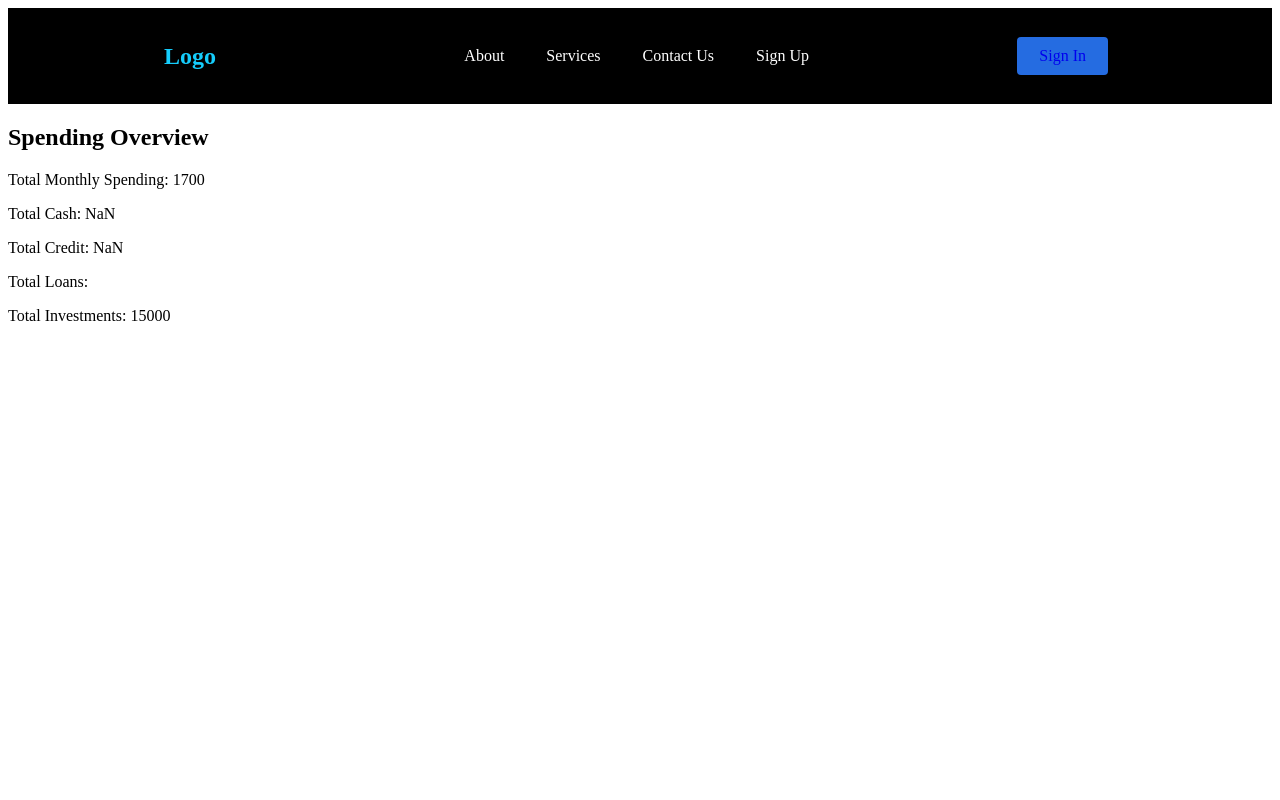
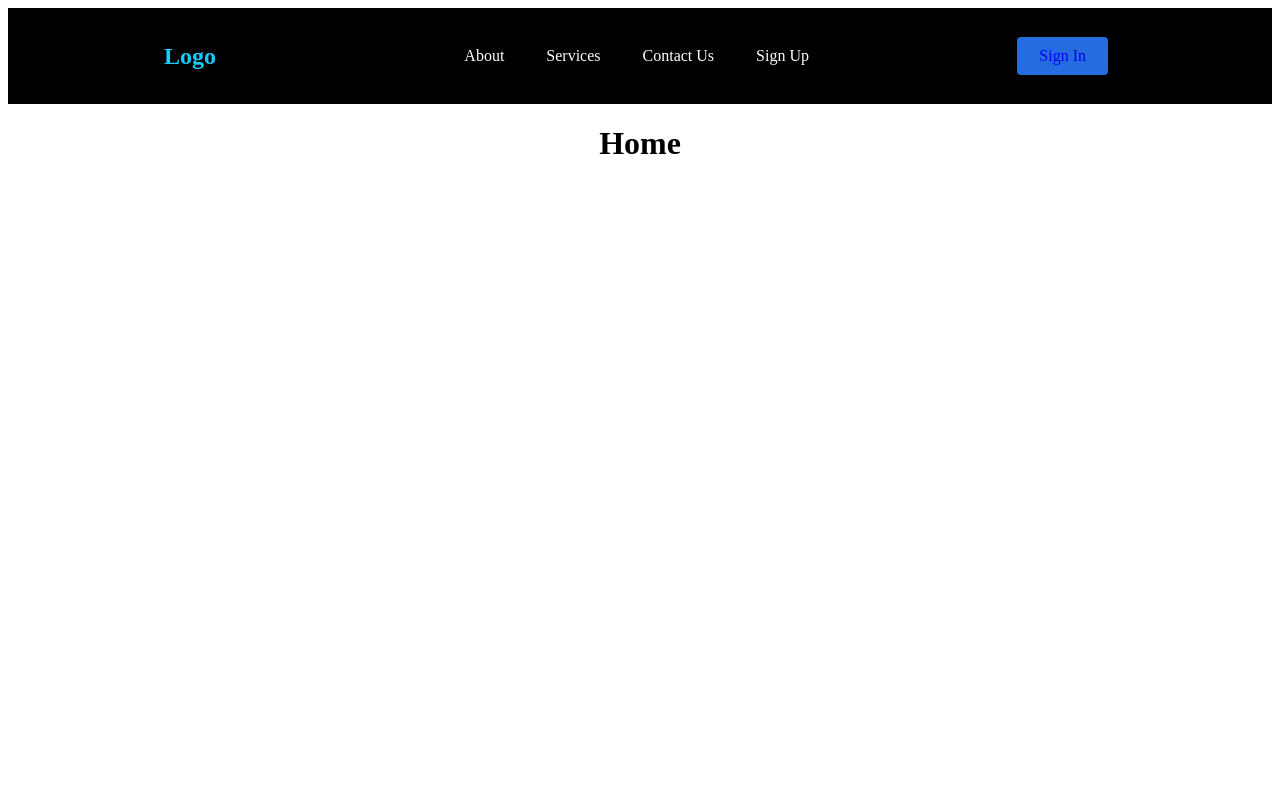
Before and after one commit to Dantallope/BigBoiBudgeting, a React (Create React App) app: page / in a window 1280 px wide. Shown: the top 800 px of the page. Built offline with nearby package versions, Linux system fonts and the light colour scheme.

Commit message:
fixed error solution was element was not a JSX

```diff
--- a/src/App.js
+++ b/src/App.js
@@ -15,9 +15,9 @@
     <Router>
       <NavBar />
         <Routes>
-          <Route path="/" exact component = { Home } />
-          <Route path="/about" exact component = { About } />
-          <Route path="/service" exact component = { Services } />
+          <Route path="/" exact element={ <Home/> } />
+          <Route path="/about"  element={ <About/> } />
+          <Route path="/services"  element={ <Services/> } />
         </Routes>
       <AppSpendingOverview />
     </Router>
--- a/src/NavBar/index.js
+++ b/src/NavBar/index.js
@@ -24,7 +24,7 @@
                 <NavLink to="/services" activeStyle>
                     Services
                 </NavLink>
-                <NavLink to="/contact-Us" activeStyle>
+                <NavLink to="/contact-us" activeStyle>
                     Contact Us
                 </NavLink>
                 <NavLink to="/sign-up" activeStyle>
```
